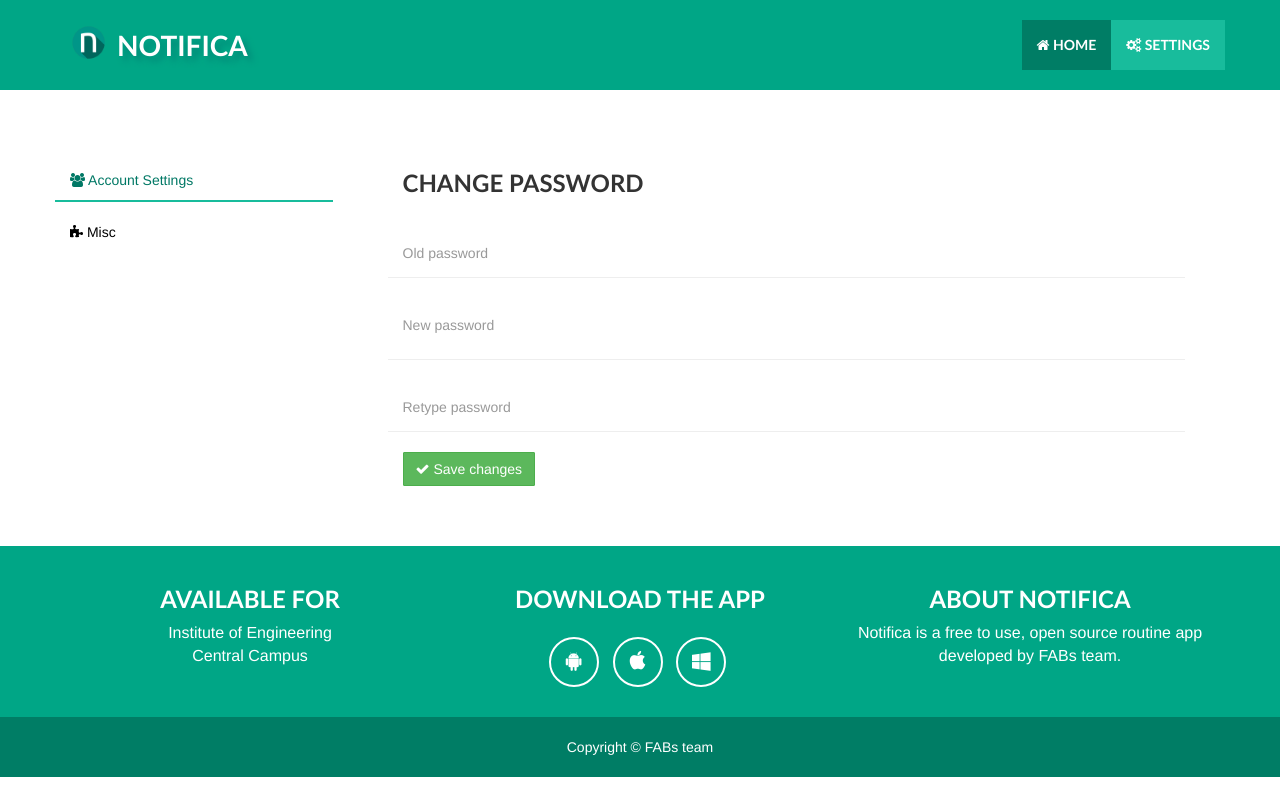
After one commit to coders-circle/X-Notifica, a Django app: page /user_settings/ in a window 1280 px wide, after a click on "Account Settings". The commit adds this page. Run offline with Django 3.2, Linux system fonts and the light colour scheme; some libraries are stand-ins or nearby versions.

Commit message:
for sync

```diff
--- /dev/null
+++ b/Notifica-Web/classroom/templates/classroom/common/change_pass.html
@@ -0,0 +1,37 @@
+
+<form class="form form-changepass" method="post" name="changepass" id="form-changepass">
+    {% csrf_token %}
+    <div class="row control-group">
+        <h3> Change Password </h3>
+    </div>
+    <div class="row control-group">
+        <div class="form-group col-xs-12 floating-label-form-group controls">
+            <label>Old password</label>
+            <input type="password" name="oldpass" class="form-control" placeholder="Old password" id="oldpass" required data-validation-required-message="Please enter your old Password." value="{{oldpass}}">
+            {% if wrong_password %}
+            <p class="text-danger">Wrong Password</p>
+            {% endif %}
+        </div>
+    </div>
+    <div class="row control-group">
+        <div class="form-group col-xs-12 floating-label-form-group controls">
+            <label>New password</label>
+            <input type="password" name="newpass" class="form-control" placeholder="New password" id="newpass" required data-validation-required-message="Please enter your new Password." value="{{newpass}}">
+            <p class="text-danger"></p>
+        </div>
+    </div>
+    <div class="row control-group">
+        <div class="form-group col-xs-12 floating-label-form-group controls">
+            <label>Retype password</label>
+            <input type="password" name="renewpass" class="form-control" placeholder="Retype password" id="renewpass" required data-validation-required-message="Please enter your new Password." value="{{renewpass}}">
+            {% if wrong_retype_password %}
+            <p class="text-danger">This password doesn't match with above one.</p>
+            {% endif %}
+        </div>
+    </div>
+    <div class="row">
+        <div class="col-xs-12">
+            <button name="change_password" type="submit" class="btn btn-success"><i class="fa fa-check"></i> Save changes</button>
+        </div>
+    </div>
+</form>
--- a/Notifica-Web/classroom/templates/classroom/student/forms/add_assignment.html
+++ b/Notifica-Web/classroom/templates/classroom/student/forms/add_assignment.html
@@ -5,7 +5,7 @@
     </div>
     <div class="row control-group">
         <div class="col-md-4 form-group floating-label-form-group controls">
-            <label>Date</label>
+            <label><i class="fa fa-calendar"></i> Date</label>
             <input type="text" name="date" class="form-control input-date" placeholder="Date" id="date-assignment" autocomplete="off" required>
         </div>
         <div class="form-group col-md-2 col-sm-6 col-md-offset-1 controls">
--- a/Notifica-Web/classroom/templates/classroom/student/routine.html
+++ b/Notifica-Web/classroom/templates/classroom/student/routine.html
@@ -30,7 +30,7 @@
             </div>
 
             <div id="routine-sm" class="carousel slide hidden-md hidden-lg hidden-xl" data-interval="false">
-                <div class="carousel-inner" role="listbox">
+                <div id="carousel-inner-routine-sm" class="carousel-inner" role="listbox">
                     {% now 'w' as today %}
                     {% for sn, day in daily_routine.items %}
                     <div class="item {% if today|add:'0' == forloop.counter0 %}active{% endif %}">
--- /dev/null
+++ b/Notifica-Web/classroom/templates/classroom/user_settings.html
@@ -0,0 +1,41 @@
+{% extends 'classroom/base.html' %}
+{% load staticfiles %}
+{% load humanize %}
+
+{% block head %}
+<link href = "{% static 'css/form.css' %}" type="text/css" rel="stylesheet">
+<link href = "{% static 'css/user_settings.css' %}" type="text/css" rel="stylesheet">
+{% endblock %}
+
+{% block navbar %}
+<div class="collapse navbar-collapse" id="notifica-navbar-collapse-1">
+    <ul class="nav navbar-nav navbar-right">
+        <li class="hidden"><a href="#page-top"></a></li>
+        <li ><a href="/"><i class="fa fa-home"></i> Home</a></li>
+        <li class="active"><a><i class="fa fa-cogs"></i> Settings</a></li>
+    </ul>
+</div>
+{% endblock %}
+
+{% block body %}
+<div class="container container-main">
+    <div class="row">
+        <ul class="nav nav-pills nav-stacked col-sm-3 col-md-3">
+            <li class="active"><a  href="#account-settings" data-toggle="tab"><i class="fa fa-users"></i> Account Settings</a></li>
+            <li><a  href="#misc-settings" data-toggle="tab"><i class="fa fa-puzzle-piece"></i> Misc</a></li>
+        </ul>
+        <div class="tab-content col-md-9 col-sm-9">
+            <div class="active tab-pane" id="account-settings">
+                {% include "classroom/common/change_pass.html" %}
+            </div>
+            <div class="tab-pane fade" id="misc-settings">
+                <p class="text-under-construction">Under Construction</p>
+            </div>
+        </div>
+    </div>
+</div>
+{% endblock %}
+
+{% block footer %}
+<script src="{% static 'js/student.js' %}"></script>
+{% endblock %}
--- a/Notifica-Web/classroom/urls.py
+++ b/Notifica-Web/classroom/urls.py
@@ -6,6 +6,7 @@ urlpatterns = patterns('',
     url(r'^home/$', views.index, name='home'),
     url(r'^logout/$', views.logout_user, name='logout'),
     url(r'^student/$', views.student, name='student'),
+    url(r'^user_settings/$', views.user_settings, name='user_settings'),
 
     url(r'^authority/$', views.authority, name='authority'),
     url(r'^authority/(?P<batch>\d+)/$', views.authority, name='authority'),
--- a/Notifica-Web/classroom/views.py
+++ b/Notifica-Web/classroom/views.py
@@ -49,6 +49,10 @@ def index(request):
             context = {"wrong_username":True}
 
     return render(request, 'classroom/index.html', context)
+
+def user_settings(request):
+    context = {}
+    return render(request, 'classroom/user_settings.html', context)
 
 def change_password(request):
     user = request.user
--- a/Notifica-Web/static/css/common.css
+++ b/Notifica-Web/static/css/common.css
@@ -170,59 +170,6 @@ p {
     color: #18bc9c!important;
 }
 
-.floating-label-form-group {
-    position: relative;
-    margin-bottom: 0;
-    padding-bottom: .5em;
-    border-bottom: 1px solid #eee;
-}
-
-.floating-label-form-group input,
-.floating-label-form-group textarea {
-    position: relative;
-    padding-right: 0;
-    padding-left: 0;
-    background: 0 0;
-    font-size: 1.5em;
-    border: 0;
-    border-radius: 0;
-    box-shadow: none!important;
-    z-index: 1;
-}
-
-.floating-label-form-group label {
-    position: relative;
-    top: 1em;
-    margin: 0;
-    font-size: .8em;
-    transition: top .3s ease,opacity .3s ease;
-    opacity: 0;
-    line-height: 1.764705882em;
-    display: block;
-    z-index: 0;
-    vertical-align: middle;
-    vertical-align: baseline;
-}
-
-.floating-label-form-group::not(:first-child) {
-    padding-left: 14px;
-    border-left: 1px solid #eee;
-}
-
-.floating-label-form-group-with-value label {
-    top: 0;
-    opacity: 1;
-    color: #007d65;
-}
-
-.floating-label-form-group-with-focus label {
-    color: #18bc9c;
-}
-
-form .row:first-child .floating-label-form-group {
-    border-top: 1px solid #eee;
-}
-
 footer {
     color: #fff;
 }
--- a/Notifica-Web/static/css/form.css
+++ b/Notifica-Web/static/css/form.css
@@ -1,3 +1,59 @@
+.floating-label-form-group {
+    position: relative;
+    margin-bottom: 0;
+    padding-bottom: .5em;
+    border-bottom: 1px solid #eee;
+}
+
+.floating-label-form-group input,
+.floating-label-form-group textarea {
+    position: relative;
+    padding-right: 0;
+    padding-left: 0;
+    background: 0 0;
+    font-size: 1.5em;
+    border: 0;
+    border-radius: 0;
+    box-shadow: none!important;
+    z-index: 1;
+}
+
+.floating-label-form-group label {
+    position: relative;
+    top: 1em;
+    margin: 0;
+    font-size: .8em;
+    transition: top .3s ease,opacity .3s ease;
+    opacity: 0;
+    line-height: 1.764705882em;
+    display: block;
+    z-index: 0;
+    vertical-align: middle;
+    vertical-align: baseline;
+}
+
+.floating-label-form-group::not(:first-child) {
+    padding-left: 14px;
+    border-left: 1px solid #eee;
+}
+
+.floating-label-form-group-with-value label {
+    top: 0;
+    opacity: 1;
+    color: #007d65;
+}
+
+.floating-label-form-group-with-focus label {
+    color: #18bc9c;
+}
+
+form .row:first-child .floating-label-form-group {
+    border-top: 1px solid #eee;
+}
+
+
+
+
 .floating-label-form-group {
     border-bottom: 1px solid #ccc;
 }
@@ -28,7 +84,7 @@
     margin-left:40px;
     margin-right:40px;
     background: #fff;
-    overflow: hidden!important;
+    overflow: hidden;
 }
 
 
@@ -38,7 +94,7 @@
 }
 
 .form>div>div>.btn{
-    margin:10px;
+    margin:10px 0;
     min-width: 100px;
 }
 
--- /dev/null
+++ b/Notifica-Web/static/css/user_settings.css
@@ -0,0 +1,74 @@
+body{
+    padding-top:100px;
+}
+
+.container-main{
+    margin-top:50px;
+    margin-bottom: 50px;
+}
+
+.tab-content{
+    min-height: 300px;
+}
+
+.form{
+    overflow: visible;
+}
+
+.form > div > h3 {
+    margin-left:15px;
+}
+
+.nav-stacked{
+}
+
+.nav-stacked > li{
+    margin-top:10px;
+    margin-bottom: 10px;
+}
+
+.nav-stacked > li.active{
+    background: transparent;
+    background-color:transparent;
+    border-bottom: 2px solid #18bc9c;
+}
+.nav-stacked > li.active a,
+.nav-stacked > li.active a:focus{
+    color:#333;
+    background-color: transparent;
+}
+
+.nav-stacked > li.active > a,
+.nav-stacked > li.active > a:focus{
+    color:#007865;
+}
+.nav-stacked > li a:hover,
+.nav-stacked > li.active a:hover{
+    color: #18bc9c;
+    background-color: transparent;
+}
+
+@media (max-width: 768px) {
+    body{
+        padding-top:50px;
+    }
+    .nav-stacked > li {
+      float: left;
+    }
+
+    .nav-stacked > li + li {
+      margin-top: 0;
+      margin-left: 20px;
+    }
+    .nav-stacked > li{
+        margin-top: 0px;
+        margin-left: 20px;
+    }
+}
+
+.text-under-construction{
+    color:#ccc;
+    font-size: 2em;
+    text-align: center;
+    padding-top: 100px;
+}
--- a/Notifica-Web/static/js/home.js
+++ b/Notifica-Web/static/js/home.js
@@ -38,3 +38,8 @@ var cbpAnimatedHeader = (function() {
 	init();
 
 })();
+
+$('#routine-sm').on('swipe', function(){
+    //$('.carousel-control.left').trigger('click');
+    alert('hello');
+});
```
Also changed, not shown: Notifica-Web/classroom/templates/classroom/student.html (+14 -8 lines), Notifica-Web/classroom/templates/classroom/student/changepass.html (deleted, +0 -51 lines), Notifica-Web/static/css/home.css (+55 -0 lines), Notifica-Web/db.sqlite3, 2 other files.
